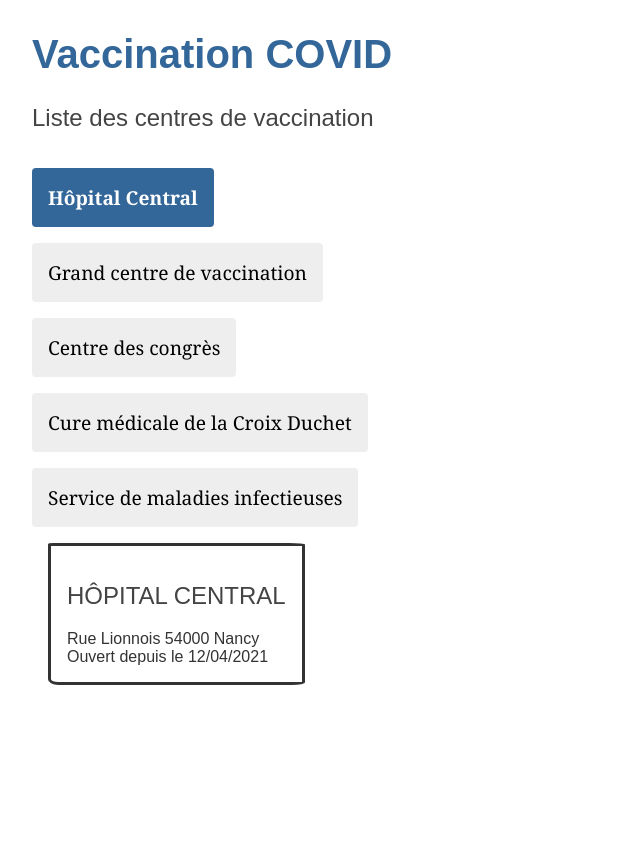
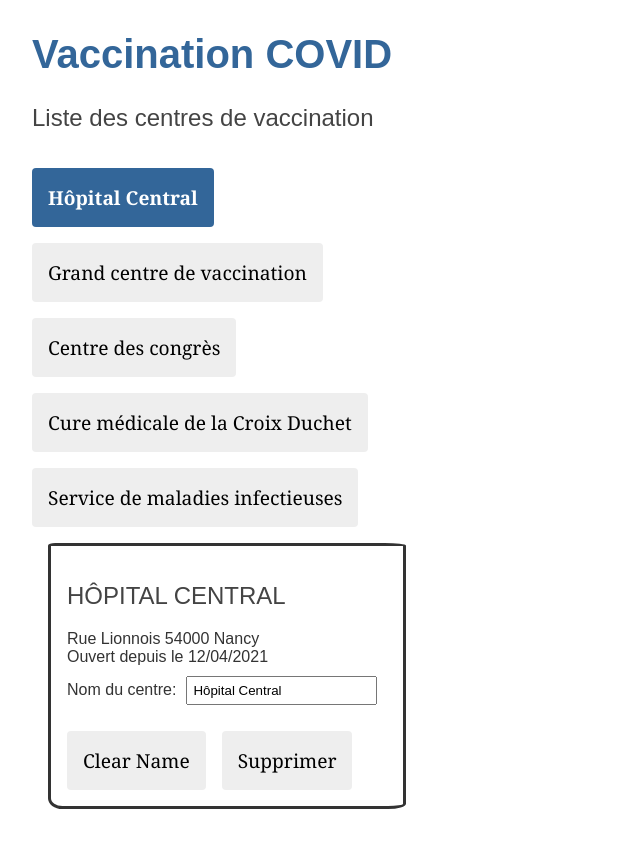
Before and after one commit to lgangloff/polytech-angular, an Angular app: page / in a window 1280 px wide. Both pictures are taken after a click on the button "Hôpital Central". Shown: the top 848 px of the page, without its empty margins (0-640 px from the left). Before the commit the page ends 800 px from the top, so only its background shows below. Built offline with nearby package versions, Linux system fonts and the light colour scheme.

Commit message:
interaction composants

```diff
--- a/src/app/vaccination-center-list/vaccination-center-list.component.html
+++ b/src/app/vaccination-center-list/vaccination-center-list.component.html
@@ -13,10 +13,7 @@
     </li>
 </ul>
 
-<div *ngIf="selected" class="detail">
-    <h2>{{selected.name | uppercase}}</h2>
-    <div>{{selected.address}}
-        <span>{{selected.postalCode}} {{selected.city}}</span>
-    </div>
-    <div>Ouvert depuis le {{selected.openingDate | date:'dd/MM/Y'}}</div>
-</div>
+<app-vaccination-center
+    [center]="selected"
+    (deleted)="onDeleted($event)">
+</app-vaccination-center>
--- a/src/app/vaccination-center-list/vaccination-center-list.component.scss
+++ b/src/app/vaccination-center-list/vaccination-center-list.component.scss
@@ -10,12 +10,3 @@ ul{
     background-color: #369;
     color: white;
 }
-
-.detail{
-    margin: 1em;
-    padding: 1em;
-    display: inline-block;
-    border: 3px solid #333333;
-    border-radius: 2% 6% 5% 4% / 1% 1% 2% 4%;
-    position: relative;
-}
--- a/src/app/vaccination-center-list/vaccination-center-list.component.ts
+++ b/src/app/vaccination-center-list/vaccination-center-list.component.ts
@@ -19,6 +19,10 @@ export class VaccinationCenterListComponent implements OnInit {
 
   }
 
+  onDeleted(center: VaccinationCenter){
+    delete this.selected;
+    this.centers.splice(this.centers.indexOf(center), 1);
+  }
   isSpecialCenter(center: VaccinationCenter){
     return center.city == "Nancy";
   }
--- a/src/app/vaccination-center/vaccination-center.component.html
+++ b/src/app/vaccination-center/vaccination-center.component.html
@@ -1,13 +1,19 @@
+<div class="detail" *ngIf="center">
+
     <div>
         <h2 [title]="center.name">{{center.name | uppercase}}</h2>
         <div>{{center.address}} <span>{{center.postalCode}} {{center.city}}</span></div>
-</div>
-
-<div>
-    <button (click)="clearName()">Clear Name</button>
+        <div>Ouvert depuis le {{center.openingDate | date:'dd/MM/Y'}}</div>
     </div>
 
     <div>
         <label for="name">Nom du centre:</label>
         <input id="name" [(ngModel)]="center.name" />
     </div>
+
+    <div>
+        <button (click)="clearName()">Clear Name</button>
+        <button (click)="delete()">Supprimer</button>
+    </div>
+
+</div>
--- a/src/app/vaccination-center/vaccination-center.component.scss
+++ b/src/app/vaccination-center/vaccination-center.component.scss
@@ -0,0 +1,9 @@
+
+.detail{
+    margin: 1em;
+    padding: 1em;
+    display: inline-block;
+    border: 3px solid #333333;
+    border-radius: 2% 6% 5% 4% / 1% 1% 2% 4%;
+    position: relative;
+}
--- a/src/app/vaccination-center/vaccination-center.component.ts
+++ b/src/app/vaccination-center/vaccination-center.component.ts
@@ -1,4 +1,4 @@
-import { Component, OnInit } from '@angular/core';
+import { Component, EventEmitter, Input, OnInit, Output } from '@angular/core';
 import { VaccinationCenter } from '../vaccination-center';
 
 @Component({
@@ -8,19 +8,18 @@ import { VaccinationCenter } from '../vaccination-center';
 })
 export class VaccinationCenterComponent implements OnInit {
 
-  center: VaccinationCenter = {
-    id:1,
-    name:"Hôpital Central",
-    address: "Rue Lionnois",
-    postalCode: "54000",
-    city: "Nancy"
-  }
+  @Input() center?: VaccinationCenter;
+  @Output() deleted = new EventEmitter<VaccinationCenter>();
 
   constructor() { }
 
   ngOnInit(): void { }
 
+  delete(){
+    this.deleted.emit(this.center);
+  }
+
   clearName(){
-    this.center.name = "";
+    this.center!.name = "";
   }
 }
```
Lines whose indentation alone changed are shown as unchanged.
